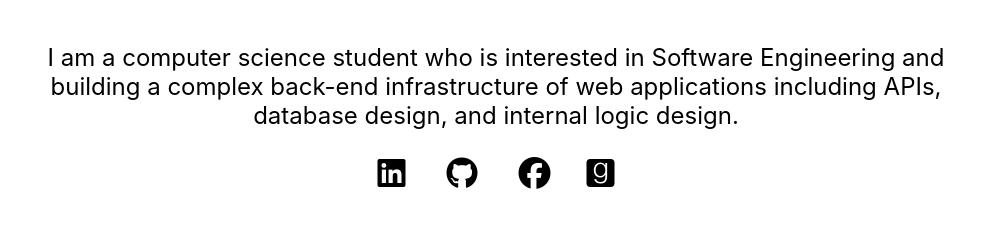
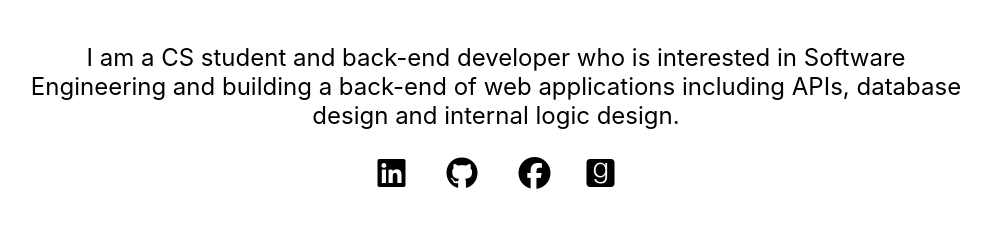
Before and after one commit to 0xtalaat/0xtalaat-dev, a plain HTML site: page index.html in a window 1280 px wide. Shown: the part 100-328 px from the top of the page, without its empty margins (184-1175 px from the left). Drawn offline with Linux system fonts and the light colour scheme.

Commit message:
edit about section

```diff
--- a/index.html
+++ b/index.html
@@ -23,10 +23,10 @@
                         <h1>Talaat Ramadan</h1>
                         <div class="paragraph">
                                 <p>
-                                        I am a computer science student who is interested in Software Engineering and
-                                        building a
-                                        complex back-end infrastructure of web applications including APIs, database
-                                        design, and internal logic design.
+                                        I am a CS student and back-end developer who is interested in Software
+                                        Engineering and
+                                        building a back-end of web applications including APIs, database
+                                        design and internal logic design.
                                 <p>
                         </div>
                 </div>
```
